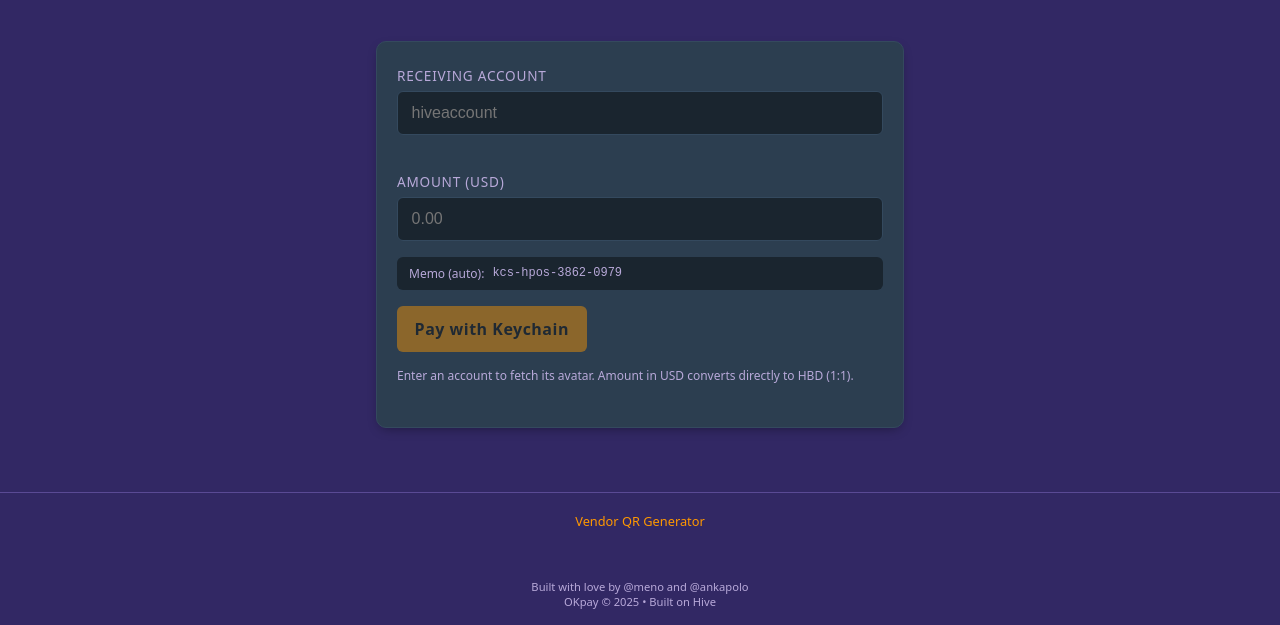
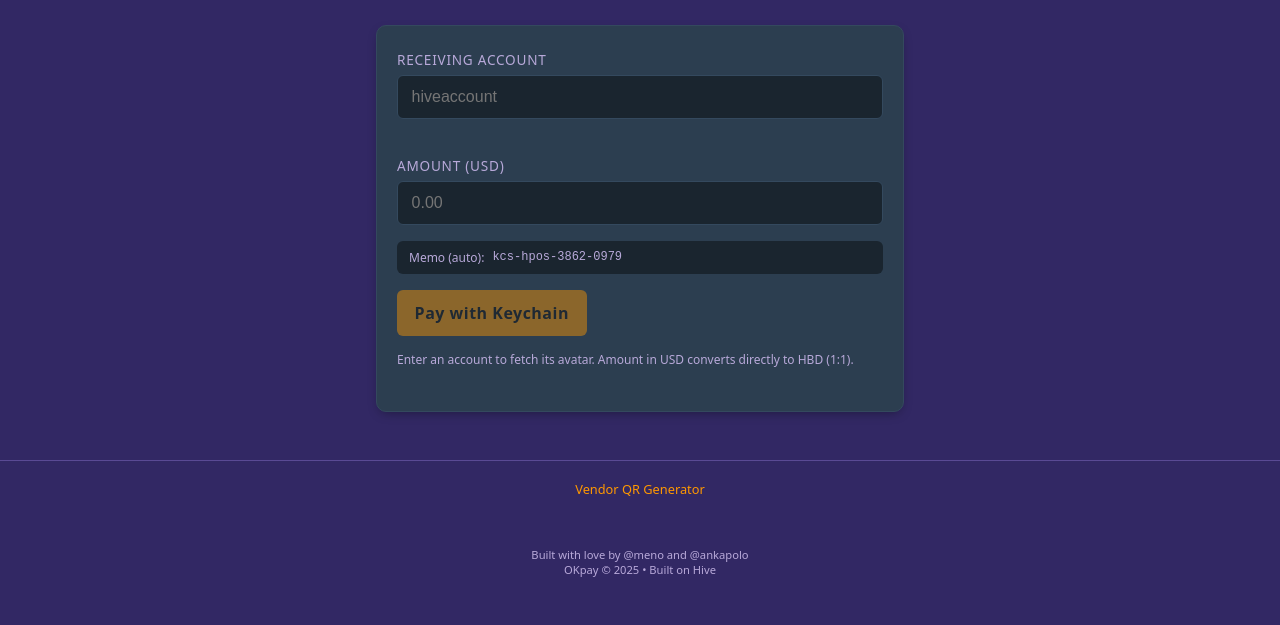
Before and after one commit to menobass/okpay, a plain HTML site: page index.html in a window 1280 px wide. Shown: the part 207-832 px from the top of the page. After the commit the page ends 800 px from the top, so only its background shows below. Drawn offline with Linux system fonts and the light colour scheme.

Commit message:
adjusting spacing

```diff
--- a/assets/css/styles.css
+++ b/assets/css/styles.css
@@ -24,7 +24,7 @@ a:hover { color:var(--accent-hover); }
 .brand-logo { width:192px; height:192px; object-fit:contain; border-radius:8px; }
 .nav-actions { display:flex; align-items:center; gap:.75rem; }
 .app-name { margin:0; font-size:1.25rem; letter-spacing:.5px; }
-.container { width:100%; max-width:560px; margin:2rem auto; padding:0 1rem; flex:1; }
+.container { width:100%; max-width:560px; margin:1rem auto; padding:0 1rem; flex:1; }
 .card { background:#2c3e50; padding:1.5rem 1.25rem 2rem; border-radius:var(--radius); border:1px solid #34495e; box-shadow:0 4px 12px -4px rgba(0,0,0,.4); }
 .field { display:flex; flex-direction:column; gap:.35rem; margin-bottom:1rem; }
 .field span { font-size:.85rem; text-transform:uppercase; letter-spacing:.75px; color:var(--muted); }
```
